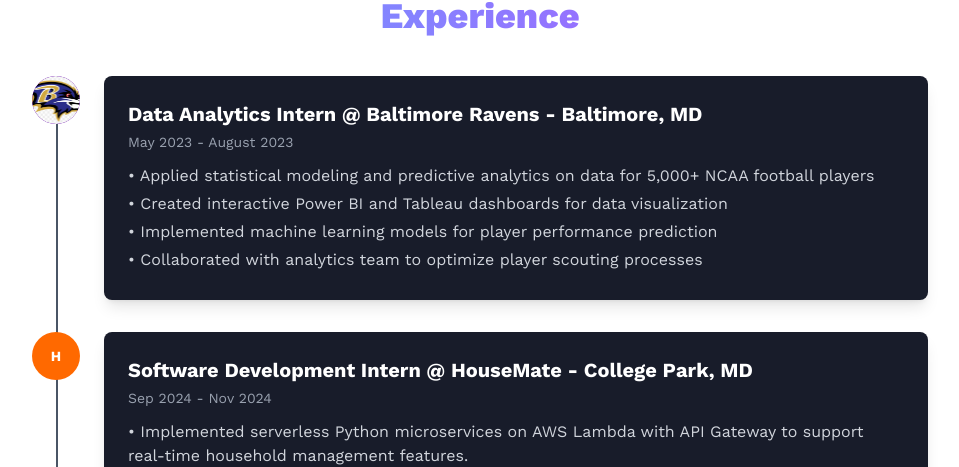
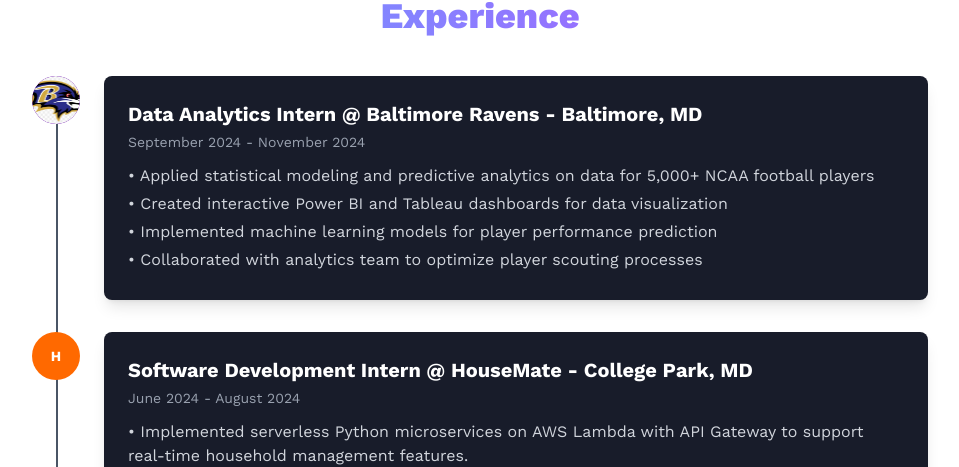
Before and after one commit to ajnavaleza/angelo, a Next.js app: page / in a window 1280 px wide. Shown: the part 2295-2762 px from the top of the page, without its empty margins (160-1119 px from the left). Built offline with nearby package versions, Linux system fonts and the light colour scheme.

Commit message:
fixed exp dates

```diff
--- a/src/components/ExperienceDetails.tsx
+++ b/src/components/ExperienceDetails.tsx
@@ -11,7 +11,7 @@
       '• Implemented machine learning models for player performance prediction',
       '• Collaborated with analytics team to optimize player scouting processes'
     ],
-    date: 'May 2023 - August 2023',
+    date: 'September 2024 - November 2024',
     logo: '/ravens.jpg',
     logoType: 'image',
     bgColor: 'bg-purple-800',
@@ -26,7 +26,7 @@
       '• Containerized Node.js services with Docker and deployed on Amazon ECS; defined infrastructure via Terraform for reproducible environments.',
       '• Enhanced platform scalability and performance by integrating asynchronous event-driven workflows with Amazon SQS and Lambda, reducing response latency for critical user actions by 40%.'
     ],
-    date: 'Sep 2024 - Nov 2024',
+    date: 'June 2024 - August 2024',
     logo: 'H',
     logoType: 'text',
     bgColor: 'bg-orange-500',
```
